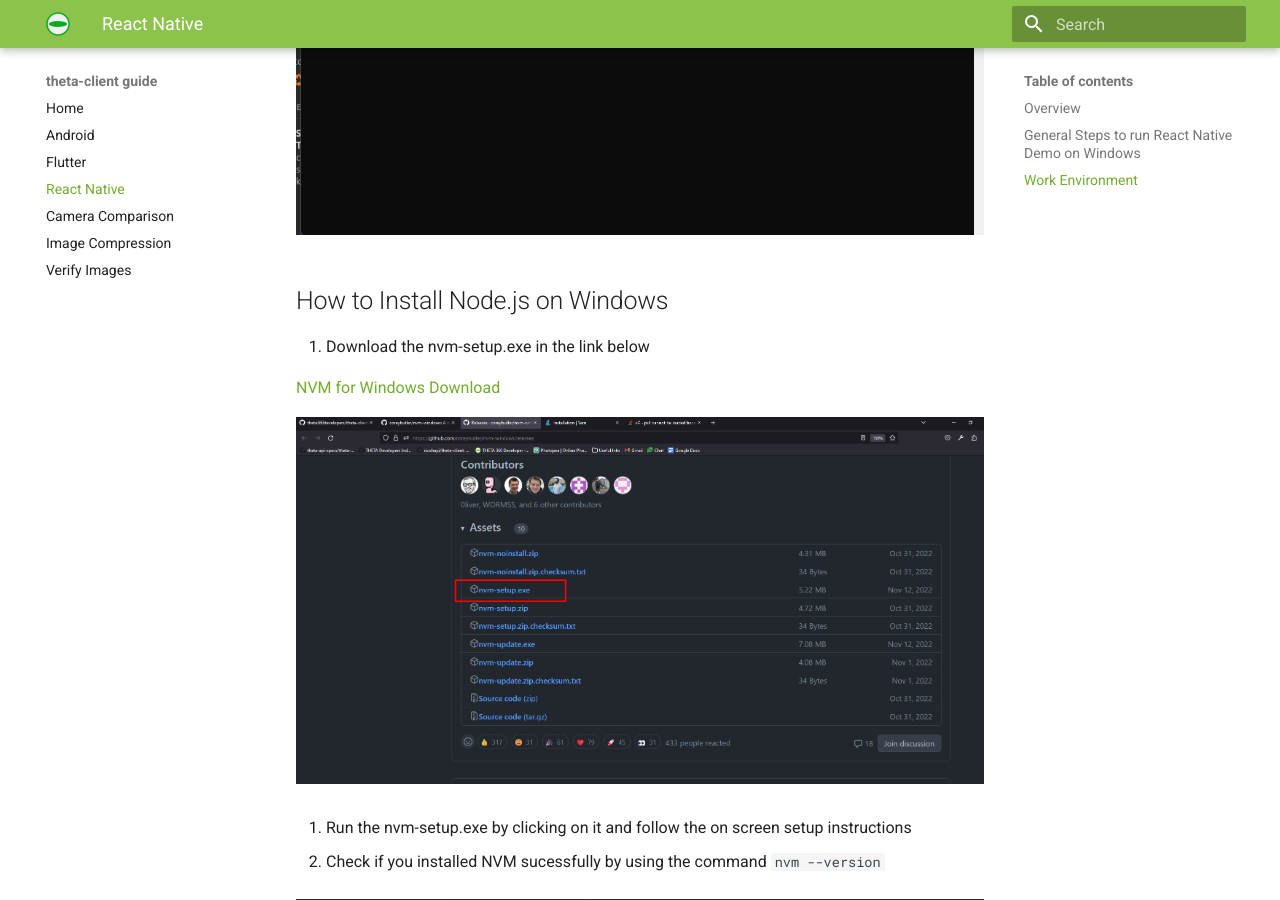
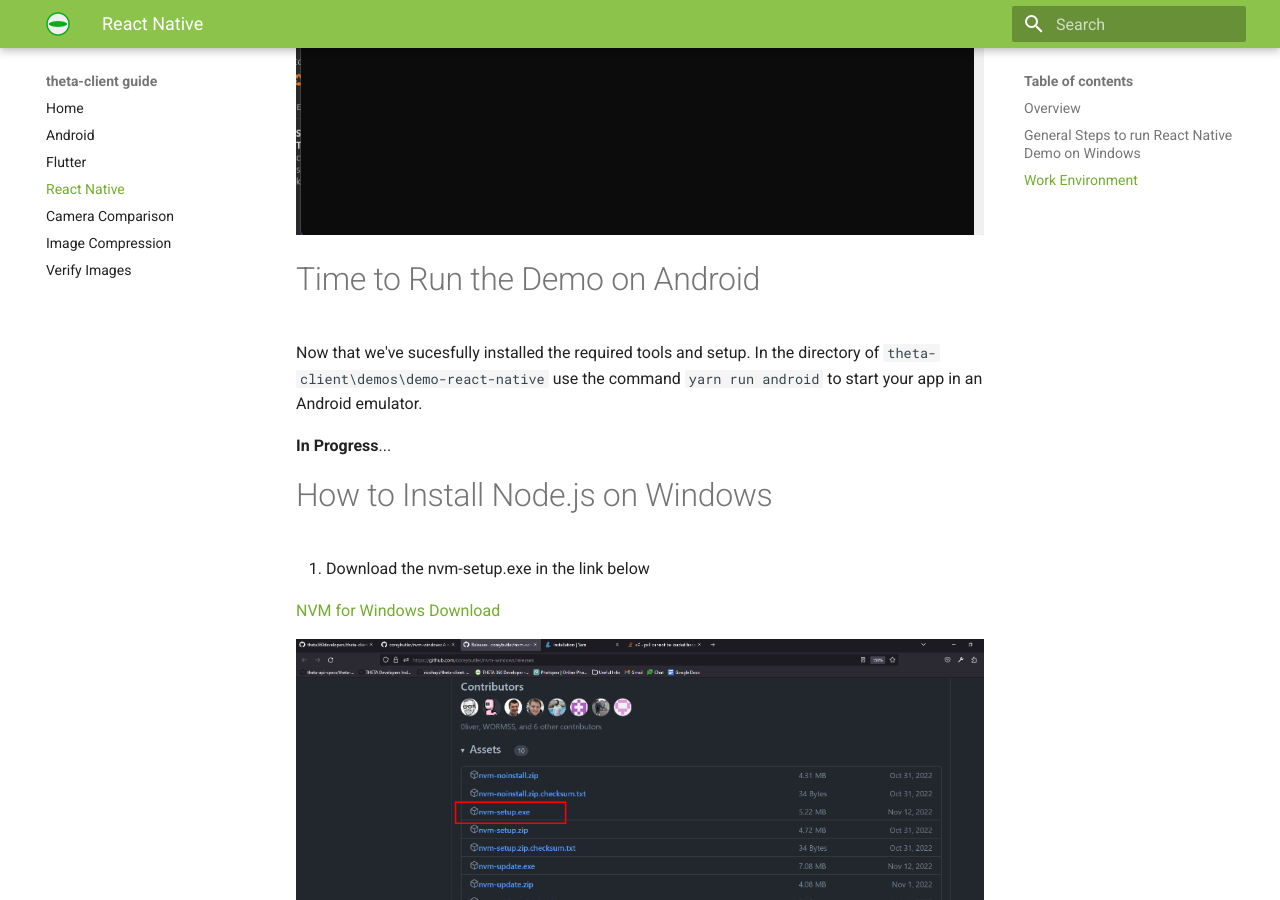
Before and after one commit to theta360developers/theta-client-guide, an MkDocs documentation site: the page built from docs/react-native-install.md, in a window 1280 px wide and 900 px high, scrolled down 11916 px. Built offline with MkDocs 1.6.1 and Material for MkDocs 9.7.7, drawn with Linux system fonts in a browser that asks for light colours.

Commit message:
added short in progress section for running the app

```diff
--- a/docs/react-native-install.md
+++ b/docs/react-native-install.md
@@ -152,7 +152,16 @@
 
 ![goodYarnInstall](images/react_native/yarnInstallGood.png)
 
-## How to Install Node.js on Windows
+# Time to Run the Demo on Android
+
+Now that we've sucesfully installed the required tools and setup. In the directory of `theta-client\demos\demo-react-native` use the command `yarn run android` to start your app in an Android emulator.
+
+**In Progress**...
+
+
+
+
+# How to Install Node.js on Windows
 
 1. Download the nvm-setup.exe in the link below
 
```
